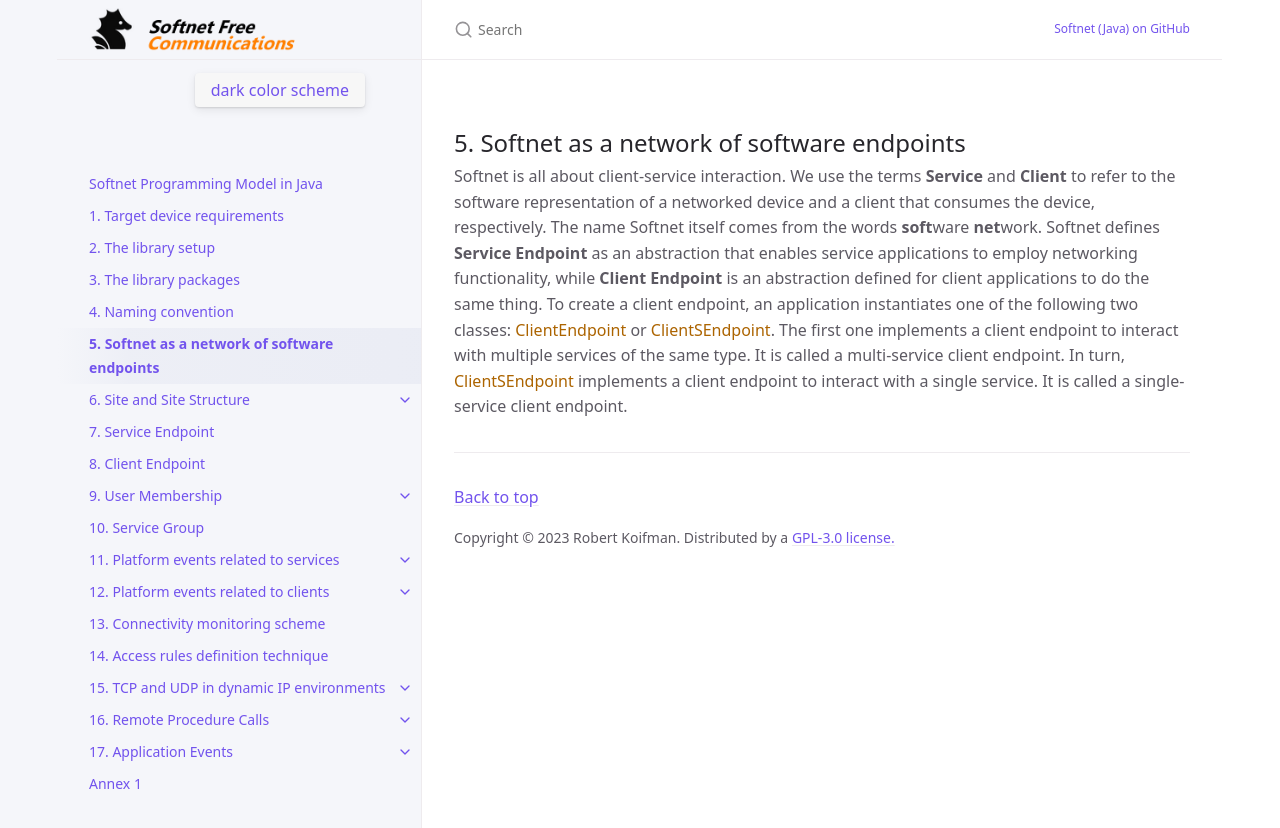
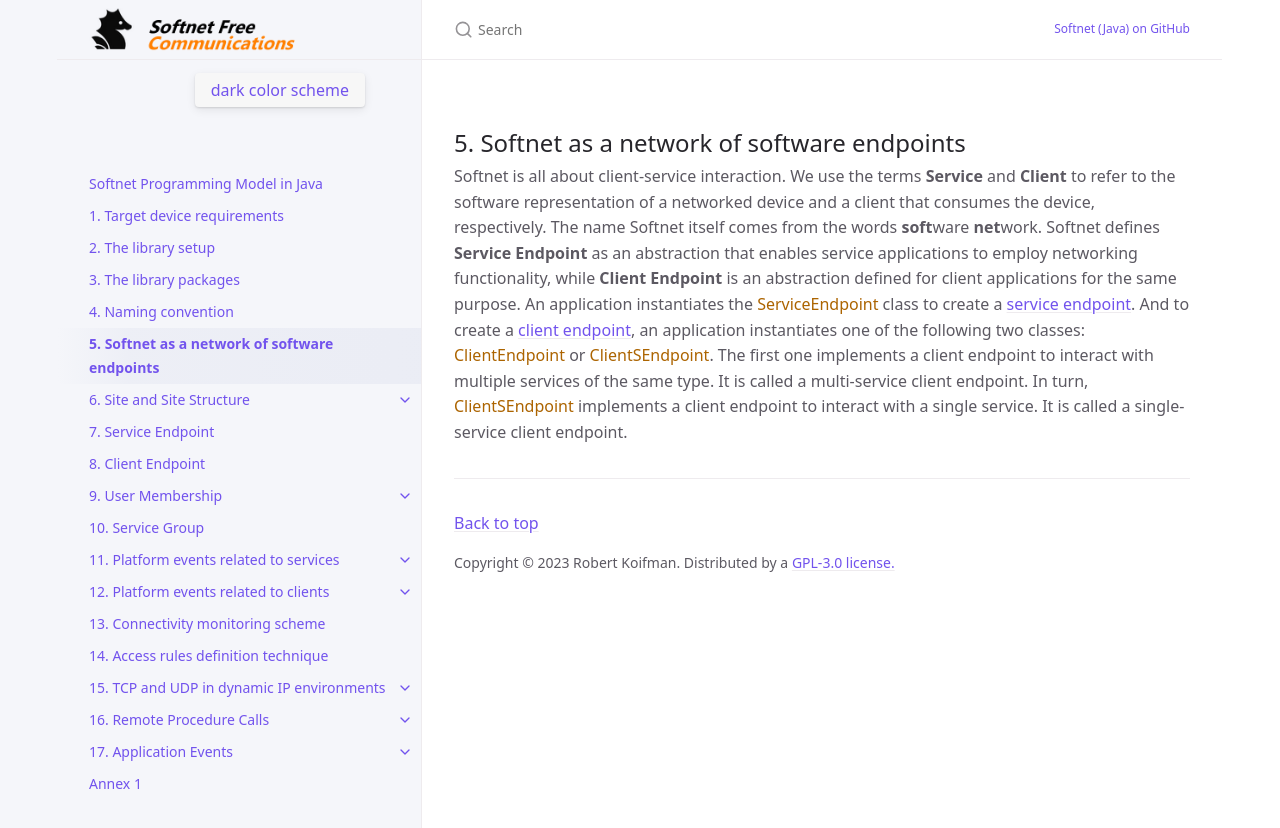
Before and after one commit to Softnet-Free/softnet-java, a Jekyll site: the page built from docs/softnet-software-endpoints.md, in a window 1280 px wide. Shown: the top 828 px of the page. Built offline with Jekyll 4.4.1, drawn with Linux system fonts in a browser that asks for light colours.

Commit message:
text update

```diff
--- a/docs/softnet-software-endpoints.md
+++ b/docs/softnet-software-endpoints.md
@@ -6,4 +6,4 @@ nav_order: 5
 
 ## 5. Softnet as a network of software endpoints
 
-Softnet is all about client-service interaction. We use the terms **Service** and **Client** to refer to the software representation of a networked device and a client that consumes the device, respectively. The name Softnet itself comes from the words **soft**ware **net**work. Softnet defines **Service Endpoint** as an abstraction that enables service applications to employ networking functionality, while **Client Endpoint** is an abstraction defined for client applications to do the same thing. To create a client endpoint, an application instantiates one of the following two classes: <span class="datatype">ClientEndpoint</span> or <span class="datatype">ClientSEndpoint</span>. The first one implements a client endpoint to interact with multiple services of the same type. It is called a multi-service client endpoint. In turn, <span class="datatype">ClientSEndpoint</span> implements a client endpoint to interact with a single service. It is called a single-service client endpoint.
+Softnet is all about client-service interaction. We use the terms **Service** and **Client** to refer to the software representation of a networked device and a client that consumes the device, respectively. The name Softnet itself comes from the words **soft**ware **net**work. Softnet defines **Service Endpoint** as an abstraction that enables service applications to employ networking functionality, while **Client Endpoint** is an abstraction defined for client applications for the same purpose. An application instantiates the <span class="datatype">ServiceEndpoint</span> class to create a [service endpoint]({{ site.baseurl }}{% link docs/service-endpoint.md %}). And to create a [client endpoint]({{ site.baseurl }}{% link docs/client-endpoint.md %}), an application instantiates one of the following two classes: <span class="datatype">ClientEndpoint</span> or <span class="datatype">ClientSEndpoint</span>. The first one implements a client endpoint to interact with multiple services of the same type. It is called a multi-service client endpoint. In turn, <span class="datatype">ClientSEndpoint</span> implements a client endpoint to interact with a single service. It is called a single-service client endpoint.
```
